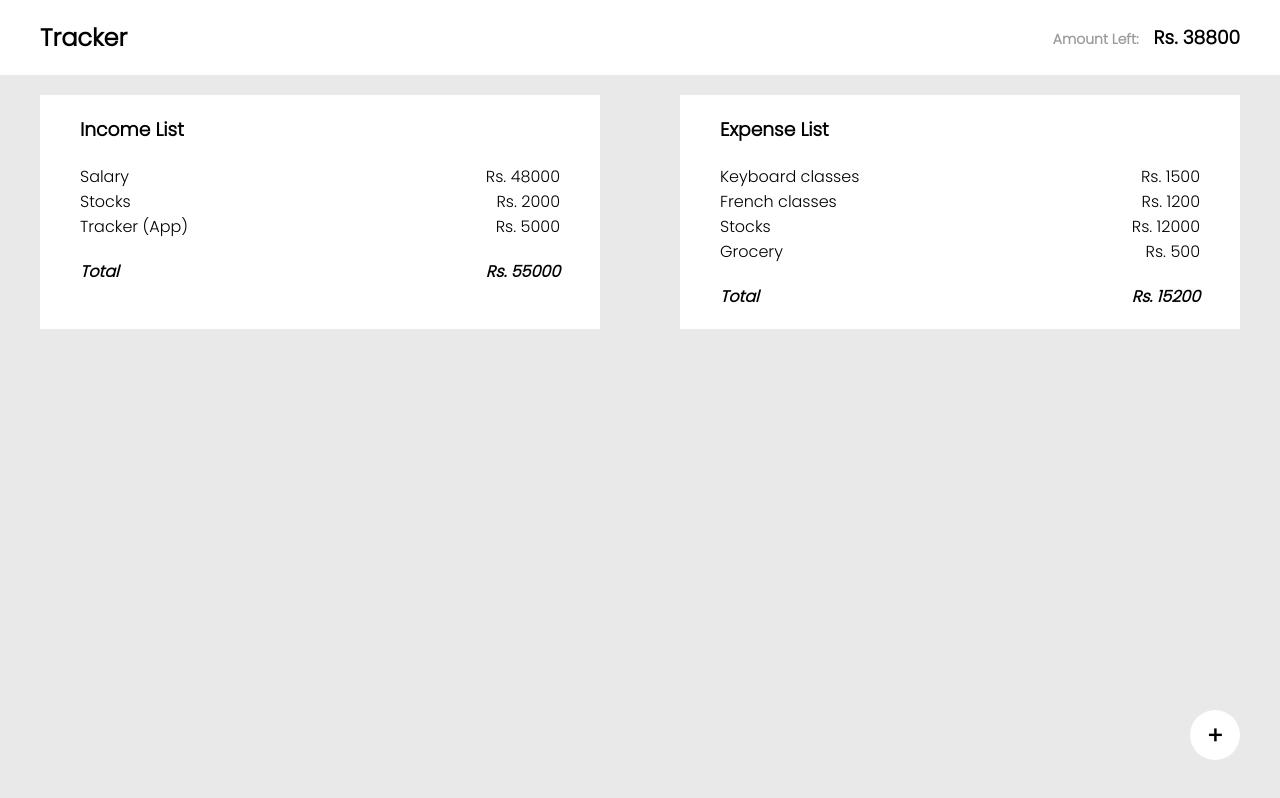
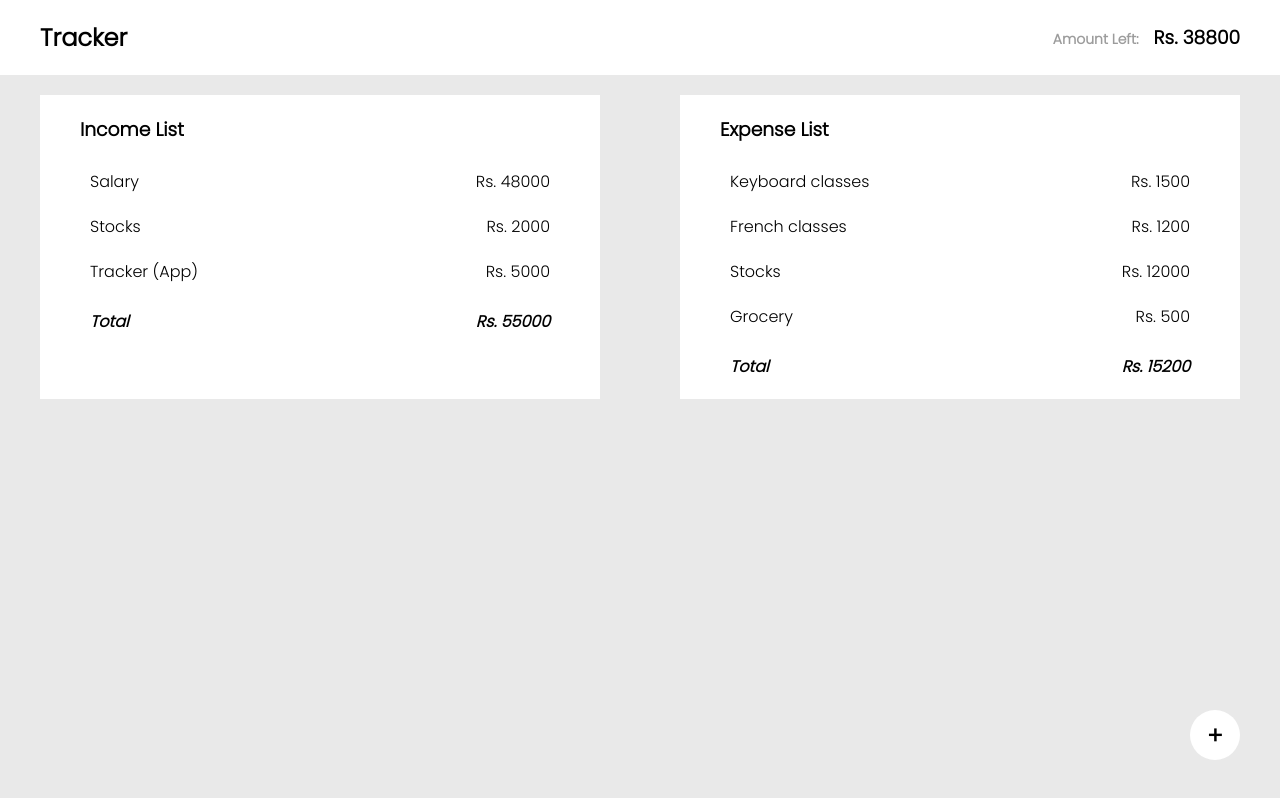
Before and after one commit to NishantGada/budget-tracker, a React (Create React App) app: page / in a window 1280 px wide. Built offline with nearby package versions, Linux system fonts and the light colour scheme.

Commit message:
Added variables to store amount, some UI changes

```diff
--- a/src/App.css
+++ b/src/App.css
@@ -76,17 +76,25 @@
 .expList p, .incList p {
 	display: flex;
 	justify-content: space-between;
+	margin: 10px 0;
+	padding: 5px 10px;
 }
 
-.expList p:last-child, .incList p:last-child {
-	margin-top: 20px;
+.expList p:hover, .incList p:hover {
+	background-color: #e9e9e9;
+}
+
+.expList h4, .incList h4 {
+	margin: 20px 10px 0 10px;
 	font-style: italic;
-	font-weight: bold;
+
+	display: flex;
+	justify-content: space-between;
 }
 
 #modal {
   width: 60%;
-  height: 70%;
+  height: 75%;
   background-color: white;
   padding: 10px 20px;
 
@@ -114,7 +122,7 @@
   height: 30px;
   text-align: center;
   cursor: pointer;
-	font-size: 30px;
+  font-size: 30px;
   font-weight: bold;
   transform: rotate(45deg);
 }
@@ -138,6 +146,7 @@
   background-color: #fff;
   border: 1px solid gray;
   cursor: pointer;
+  margin-bottom: 20px;
 }
 
 .form-section h4 {
--- a/src/App.js
+++ b/src/App.js
@@ -7,15 +7,18 @@ import ExpenseList from './components/ExpenseList';
 
 function App() {
 
-	const [modal, setModal] = useState(false)
+	const [modal, setModal] = useState(false);
+	const [expense, setExpense] = useState(15200);
+	const [income, setIncome] = useState(55000);
+	const [left, setLeft] = useState(38800);
 
 	return (
 		<>
 			<div className="App">
-				<Header />
+				<Header left={left} />
 				<div className="sect">
-					<IncomeList />
-					<ExpenseList />
+					<IncomeList income={income} />
+					<ExpenseList expense={expense} />
 				</div>
 
 				<button className="add" onClick={() => {
--- a/src/components/ExpenseList.jsx
+++ b/src/components/ExpenseList.jsx
@@ -1,6 +1,6 @@
 import React from 'react'
 
-export default function ExpenseList() {
+export default function ExpenseList({ expense }) {
     return (
         <div className="expenseList">
             <h3>Expense List</h3>
@@ -10,7 +10,7 @@ export default function ExpenseList() {
                 <p>French classes <span>Rs. 1200</span></p>
                 <p>Stocks <span>Rs. 12000</span></p>
                 <p>Grocery <span>Rs. 500</span></p>
-                <p>Total <span>Rs. 15200</span></p>
+                <h4>Total <span>Rs. {expense}</span></h4>
             </div>
         </div>
     )
--- a/src/components/Header.jsx
+++ b/src/components/Header.jsx
@@ -1,11 +1,11 @@
 import React from 'react'
 
-export default function Header() {
+export default function Header({ left }) {
     return (
         <div className="header">
             <h2>Tracker</h2>
 
-            <h3><span>Amount Left:</span> Rs. 38800</h3>
+            <h3><span>Amount Left:</span> Rs. {left}</h3>
         </div>
     )
 }
--- a/src/components/IncomeList.jsx
+++ b/src/components/IncomeList.jsx
@@ -1,6 +1,6 @@
 import React from 'react'
 
-export default function IncomeList() {
+export default function IncomeList({ income }) {
     return (
         <div className="incomeList">
             <h3>Income List</h3>
@@ -9,7 +9,7 @@ export default function IncomeList() {
                 <p>Salary <span>Rs. 48000</span></p>
                 <p>Stocks <span>Rs. 2000</span></p>
                 <p>Tracker (App) <span>Rs. 5000</span></p>
-                <p>Total <span>Rs. 55000</span></p>
+                <h4>Total <span>Rs. {income}</span></h4>
             </div>
         </div>
     )
```
